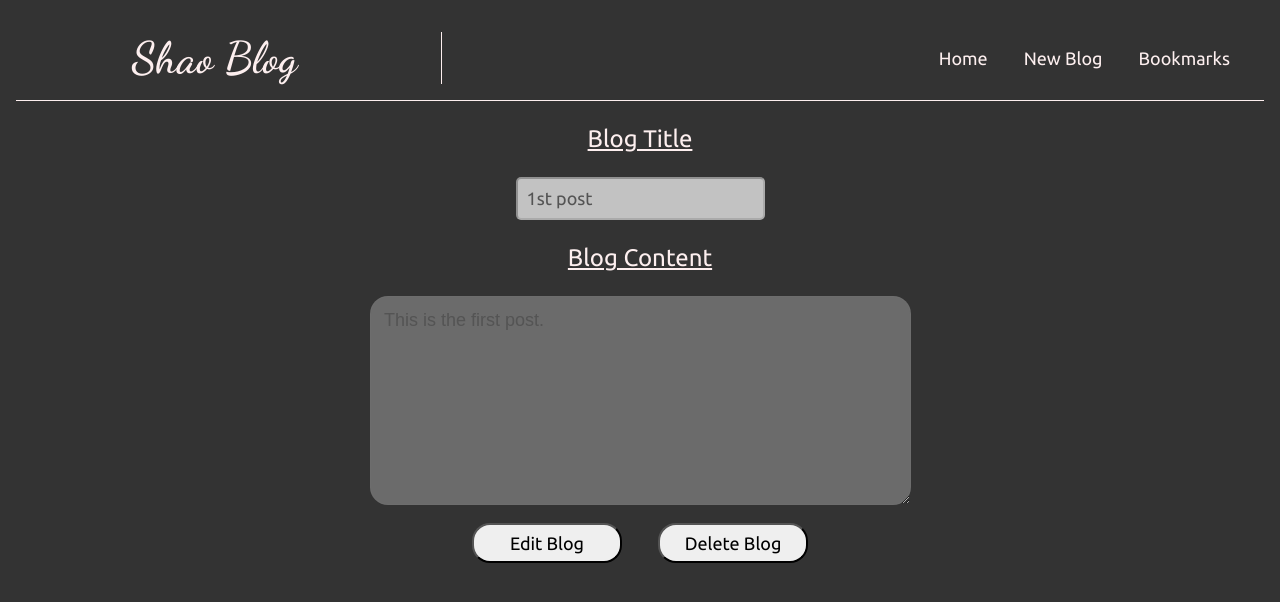
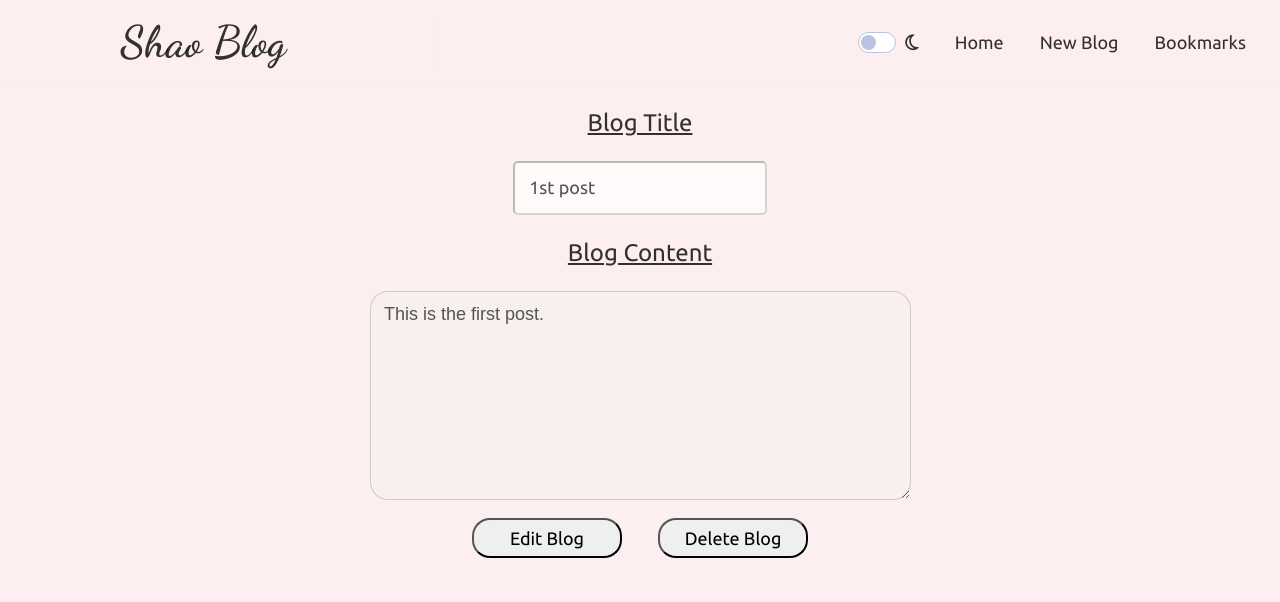
Before and after one commit to shao4321/Blogsite, a React (Create React App) app: page /blogs/1 in a window 1280 px wide. Shown: the top 602 px of the page. Built offline with nearby package versions, Linux system fonts and the light colour scheme.

Commit message:
added light and dark mode theme

```diff
--- a/src/App.css
+++ b/src/App.css
@@ -59,8 +59,6 @@
 }
 
 nav {
-  margin: 1em;
-  margin-bottom: 0;
   padding: 1em;
   display: -webkit-box;
   display: -ms-flexbox;
@@ -71,11 +69,13 @@ nav {
   -webkit-box-align: center;
       -ms-flex-align: center;
           align-items: center;
-  border-bottom: 1px groove #fdefef;
+  border-bottom: 1px groove;
+  border-color: inherit;
 }
 
 nav h1 {
-  border-right: 1px groove #fdefef;
+  border-right: 1px groove;
+  border-color: inherit;
   text-align: center;
   width: 50%;
   font-family: "Dancing Script", cursive;
@@ -102,16 +102,16 @@ nav ul li {
 nav ul li a {
   padding-bottom: 0.25em;
   text-decoration: none;
-  color: #fdefef;
+  color: inherit;
 }
 
 nav ul li a:hover {
-  border-bottom: 2px solid #fff;
+  border-bottom: 2px solid;
+  border-color: inherit;
 }
 
 main {
-  margin: 1em;
-  margin-top: 0;
+  padding-bottom: 1em;
 }
 
 main header {
@@ -192,7 +192,7 @@ main section .article-container:hover {
 
 main section .article-container a {
   text-decoration: none;
-  color: #fdefef;
+  color: inherit;
 }
 
 main section .article-container a article {
@@ -220,7 +220,6 @@ main section .article-container a article div .date {
   margin-left: 1em;
   font-size: 1.125rem;
   font-family: "Times New Roman", Times, serif;
-  color: #fff;
 }
 
 main section .article-container a article div .date span {
@@ -339,7 +338,7 @@ main section .selected:hover {
 
 input[type="text"] {
   display: inline-block;
-  padding: 0.5em;
+  padding: 0.8em;
   padding-right: 2em;
   font-size: 1.125rem;
   border-radius: 10px;
@@ -353,6 +352,10 @@ input[type="text"] {
 
 input[type="text"]:focus {
   background-color: #fff;
+}
+
+input[type="text"]:hover {
+  background-color: #ddd;
 }
 
 .delete-text {
@@ -372,6 +375,74 @@ input[type="text"]:focus {
 .delete-text:hover {
   -webkit-transform: scale(1.5);
           transform: scale(1.5);
+}
+
+@supports (-webkit-appearance: none) or (-moz-appearance: none) {
+  input[type="checkbox"] {
+    --active: #253566;
+    --active-inner: #fff;
+    --focus: 2px rgba(39, 94, 254, 0.3);
+    --border: #bbc1e1;
+    --border-hover: #275efe;
+    --background: #fff;
+    --disabled: #f6f8ff;
+    --disabled-inner: #e1e6f9;
+    -webkit-appearance: none;
+    -moz-appearance: none;
+    height: 21px;
+    outline: none;
+    display: inline-block;
+    vertical-align: top;
+    position: relative;
+    margin: 0;
+    cursor: pointer;
+    border: 1px solid var(--bc, var(--border));
+    background: var(--b, var(--background));
+    -webkit-transition: background 0.3s, border-color 0.3s, -webkit-box-shadow 0.2s;
+    transition: background 0.3s, border-color 0.3s, -webkit-box-shadow 0.2s;
+    transition: background 0.3s, border-color 0.3s, box-shadow 0.2s;
+    transition: background 0.3s, border-color 0.3s, box-shadow 0.2s, -webkit-box-shadow 0.2s;
+  }
+  input[type="checkbox"]:after {
+    content: "";
+    display: block;
+    left: 0;
+    top: 0;
+    position: absolute;
+    -webkit-transition: opacity var(--d-o, 0.2s), -webkit-transform var(--d-t, 0.3s) var(--d-t-e, ease);
+    transition: opacity var(--d-o, 0.2s), -webkit-transform var(--d-t, 0.3s) var(--d-t-e, ease);
+    transition: transform var(--d-t, 0.3s) var(--d-t-e, ease), opacity var(--d-o, 0.2s);
+    transition: transform var(--d-t, 0.3s) var(--d-t-e, ease), opacity var(--d-o, 0.2s), -webkit-transform var(--d-t, 0.3s) var(--d-t-e, ease);
+  }
+  input[type="checkbox"]:checked {
+    --b: var(--active);
+    --bc: var(--active);
+    --d-o: 0.3s;
+    --d-t: 0.6s;
+    --d-t-e: cubic-bezier(0.2, 0.85, 0.32, 1.2);
+  }
+  input[type="checkbox"] + label {
+    cursor: pointer;
+    margin-left: 0.5em;
+  }
+  input[type="checkbox"].switch {
+    width: 38px;
+    border-radius: 11px;
+  }
+  input[type="checkbox"].switch:after {
+    left: 2px;
+    top: 2px;
+    border-radius: 50%;
+    width: 15px;
+    height: 15px;
+    background: var(--ab, var(--border));
+    -webkit-transform: translateX(var(--x, 0));
+            transform: translateX(var(--x, 0));
+  }
+  input[type="checkbox"].switch:checked {
+    --ab: var(--active-inner);
+    --x: 17px;
+  }
 }
 
 @media screen and (max-width: 320px) {
@@ -637,11 +708,6 @@ input[type="text"]:focus {
   font-family: "Ubuntu", sans-serif;
 }
 
-html {
-  background-color: rgba(0, 0, 0, 0.8);
-  color: #fdefef;
-}
-
 h1,
 h3 {
   font-family: "Open Sans", sans-serif;
--- a/src/App.js
+++ b/src/App.js
@@ -1,4 +1,4 @@
-import { useState } from "react";
+import { useState, createContext } from "react";
 import { allBlogs } from "data/db.json";
 import HeaderNav from "./components/HeaderNav";
 import Create from "./components/Create";
@@ -6,6 +6,8 @@ import BlogDetails from "./components/BlogDetails";
 import Main from "components/Main";
 import { Route, BrowserRouter as Router, Switch } from "react-router-dom";
 import "./App.css";
+
+export const AppContext = createContext();
 
 const App = () => {
   let storedBlogs = localStorage.getItem("blogs");
@@ -16,7 +18,21 @@ const App = () => {
 
   const [blogs, setBlogs] = useState(JSON.parse(storedBlogs));
 
+  const [darkMode, setDarkMode] = useState(false);
+  const white = "rgb(253, 239, 239)";
+  const black = "rgba(0, 0, 0, 0.8)";
+  const bgColor = darkMode ? black : white;
+  const fontColor = darkMode ? white : black;
+
+  const appStyle = {
+    backgroundColor: bgColor,
+    color: fontColor,
+    minHeight: "100vh",
+  };
+
   return (
+    <AppContext.Provider value={{ darkMode, setDarkMode }}>
+      <div style={appStyle}>
         <Router>
           <HeaderNav />
           <Switch>
@@ -34,6 +50,8 @@ const App = () => {
             </Route>
           </Switch>
         </Router>
+      </div>
+    </AppContext.Provider>
   );
 };
 
--- a/src/App.scss
+++ b/src/App.scss
@@ -7,6 +7,7 @@
 @import "styles/Home";
 @import "styles/Create";
 @import "styles/Searchbar";
+@import "styles/switch";
 @import "styles/mediaquery";
 @import "styles/transitions";
 
@@ -14,11 +15,6 @@
   margin: 0;
   padding: 0;
   font-family: "Ubuntu", sans-serif;
-}
-
-html {
-  background-color: $baseBgColor;
-  color: $baseFontColor;
 }
 
 h1,
--- a/src/components/Navbar.js
+++ b/src/components/Navbar.js
@@ -1,10 +1,25 @@
+import { useContext } from "react";
 import { Link } from "react-router-dom";
+import { AppContext } from "App";
 
 const Navbar = () => {
+  const { darkMode, setDarkMode } = useContext(AppContext);
+
   return (
     <nav>
       <h1>Shao Blog</h1>
       <ul>
+        <li>
+          <input
+            id="mode"
+            type="checkbox"
+            className="switch"
+            onChange={(e) => setDarkMode(e.target.checked)}
+          />
+          <label htmlFor="mode">
+            <i className={`far fa-${darkMode ? "sun" : "moon"}`}></i>
+          </label>
+        </li>
         <li>
           <Link to="/">Home</Link>
         </li>
--- a/src/styles/_Home.scss
+++ b/src/styles/_Home.scss
@@ -1,6 +1,5 @@
 main {
-  margin: 1em;
-  margin-top: 0;
+  padding-bottom: 1em;
   header {
     display: block;
     padding: 1em;
@@ -62,7 +61,7 @@ main {
       align-items: center;
       a {
         text-decoration: none;
-        color: $baseFontColor;
+        color: inherit;
         article {
           padding: 1em;
           div {
@@ -82,7 +81,6 @@ main {
               margin-left: 1em;
               font-size: 1.125rem;
               font-family: "Times New Roman", Times, serif;
-              color: #fff;
               span {
                 text-decoration: underline;
               }
--- a/src/styles/_Navbar.scss
+++ b/src/styles/_Navbar.scss
@@ -1,13 +1,13 @@
 nav {
-  margin: 1em;
-  margin-bottom: 0;
   padding: 1em;
   display: flex;
   justify-content: space-between;
   align-items: center;
-  border-bottom: 1px groove $baseFontColor;
+  border-bottom: 1px groove;
+  border-color: inherit;
   h1 {
-    border-right: 1px groove $baseFontColor;
+    border-right: 1px groove;
+    border-color: inherit;
     text-align: center;
     width: 50%;
     font-family: "Dancing Script", cursive;
@@ -24,9 +24,10 @@ nav {
       a {
         padding-bottom: 0.25em;
         text-decoration: none;
-        color: $baseFontColor;
+        color: inherit;
         &:hover {
-          border-bottom: 2px solid #fff;
+          border-bottom: 2px solid;
+          border-color: inherit;
         }
       }
     }
--- a/src/styles/_Searchbar.scss
+++ b/src/styles/_Searchbar.scss
@@ -11,7 +11,7 @@
 }
 input[type="text"] {
   display: inline-block;
-  padding: 0.5em;
+  padding: 0.8em;
   padding-right: 2em;
   font-size: 1.125rem;
   border-radius: 10px;
@@ -22,6 +22,9 @@ input[type="text"] {
   transition: background-color 0.3s ease;
   &:focus {
     background-color: #fff;
+  }
+  &:hover {
+    background-color: #ddd;
   }
 }
 .delete-text {
--- /dev/null
+++ b/src/styles/_switch.scss
@@ -0,0 +1,63 @@
+@supports (-webkit-appearance: none) or (-moz-appearance: none) {
+  input[type="checkbox"] {
+    --active: #253566;
+    --active-inner: #fff;
+    --focus: 2px rgba(39, 94, 254, 0.3);
+    --border: #bbc1e1;
+    --border-hover: #275efe;
+    --background: #fff;
+    --disabled: #f6f8ff;
+    --disabled-inner: #e1e6f9;
+    -webkit-appearance: none;
+    -moz-appearance: none;
+    height: 21px;
+    outline: none;
+    display: inline-block;
+    vertical-align: top;
+    position: relative;
+    margin: 0;
+    cursor: pointer;
+    border: 1px solid var(--bc, var(--border));
+    background: var(--b, var(--background));
+    transition: background 0.3s, border-color 0.3s, box-shadow 0.2s;
+    &:after {
+      content: "";
+      display: block;
+      left: 0;
+      top: 0;
+      position: absolute;
+      transition: transform var(--d-t, 0.3s) var(--d-t-e, ease),
+        opacity var(--d-o, 0.2s);
+    }
+    &:checked {
+      --b: var(--active);
+      --bc: var(--active);
+      --d-o: 0.3s;
+      --d-t: 0.6s;
+      --d-t-e: cubic-bezier(0.2, 0.85, 0.32, 1.2);
+    }
+    & + label {
+      cursor: pointer;
+      margin-left: 0.5em;
+    }
+  }
+  input[type="checkbox"] {
+    &.switch {
+      width: 38px;
+      border-radius: 11px;
+      &:after {
+        left: 2px;
+        top: 2px;
+        border-radius: 50%;
+        width: 15px;
+        height: 15px;
+        background: var(--ab, var(--border));
+        transform: translateX(var(--x, 0));
+      }
+      &:checked {
+        --ab: var(--active-inner);
+        --x: 17px;
+      }
+    }
+  }
+}
--- a/src/styles/_variables.scss
+++ b/src/styles/_variables.scss
@@ -1,6 +1,3 @@
-$baseFontColor: rgb(253, 239, 239);
-$baseBgColor: rgba(0, 0, 0, 0.8);
-
 // Sort button dropdown variables
 $toggler-height: 0;
 $menu-starting-top: 10%;
```
Also changed, not shown: 1 other file (tests, documents, lock files or other folders). Lines whose indentation alone changed are shown as unchanged.
